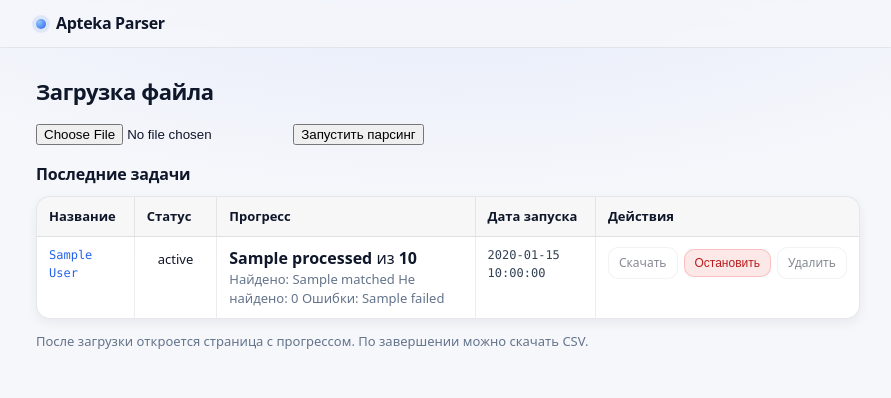
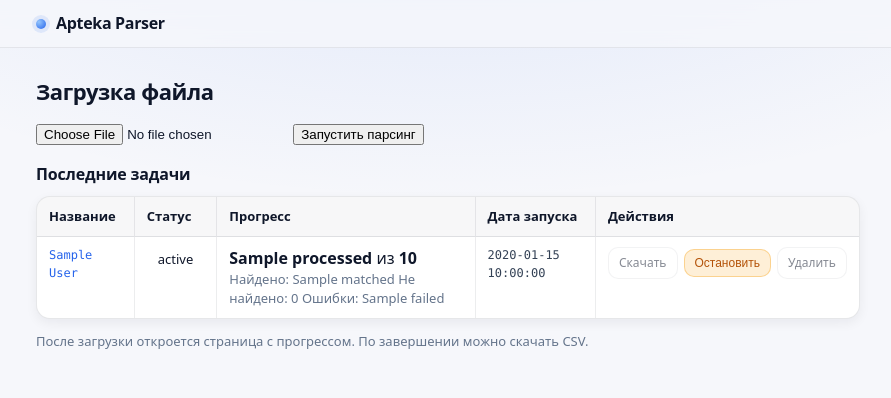
Before and after one commit to nhamaganov/apteka_api, a FastAPI app: template app/web/templates/index.html in a window 1280 px wide. Shown: the top 398 px of the page, without its empty margins (192-1083 px from the left). Run offline with FastAPI, Linux system fonts and the light colour scheme; the template is opened without the code that fills it: most values are stand-ins (such as "Sample title", 1, 10 or a date in 2020).

Commit message:
Изменить вид кнопки "Остановить" на главной

```diff
--- a/app/web/static/styles.css
+++ b/app/web/static/styles.css
@@ -13,6 +13,9 @@
 
   --danger: #ef4444;
   --danger-weak: rgba(239, 68, 68, 0.12);
+
+  --warning: #f59e0b;
+  --warning-weak: rgba(245, 158, 11, 0.16);
 
   --radius: 14px;
   --radius-sm: 10px;
@@ -155,6 +158,16 @@ button.btn-sm:active {
 }
 .btn.danger:hover, .btn-sm.danger:hover {
   background: rgba(239,68,68,0.18);
+}
+
+/* stop action */
+.btn.stop, .btn-sm.stop {
+  border-color: rgba(245,158,11,0.35);
+  background: var(--warning-weak);
+  color: #b45309;
+}
+.btn.stop:hover, .btn-sm.stop:hover {
+  background: rgba(245,158,11,0.24);
 }
 
 .btn:disabled,
--- a/app/web/templates/index.html
+++ b/app/web/templates/index.html
@@ -89,7 +89,7 @@
 
                     <form action="/ui/{{ j.job_id }}/cancel" method="post" style="display:inline"
                           onsubmit="return confirm('Остановить задачу {{ j.job_id }}?');">
-                      <button class="btn-sm danger" type="submit">Остановить</button>
+                      <button class="btn-sm stop" type="submit">Остановить</button>
                     </form>
 
                     <span class="btn-sm disabled">Удалить</span>
```
